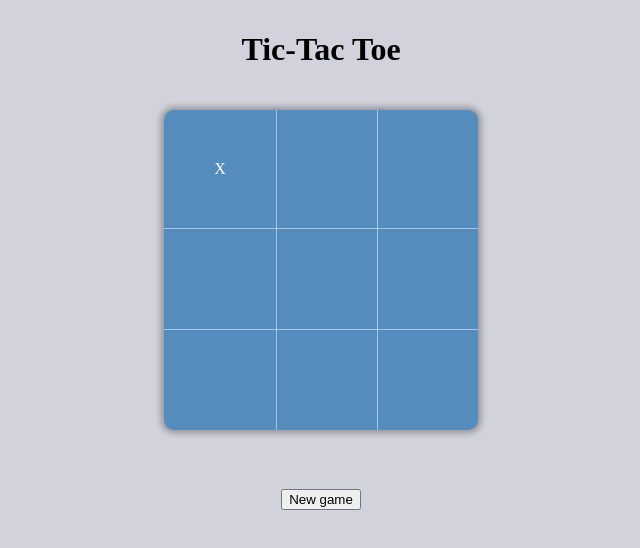
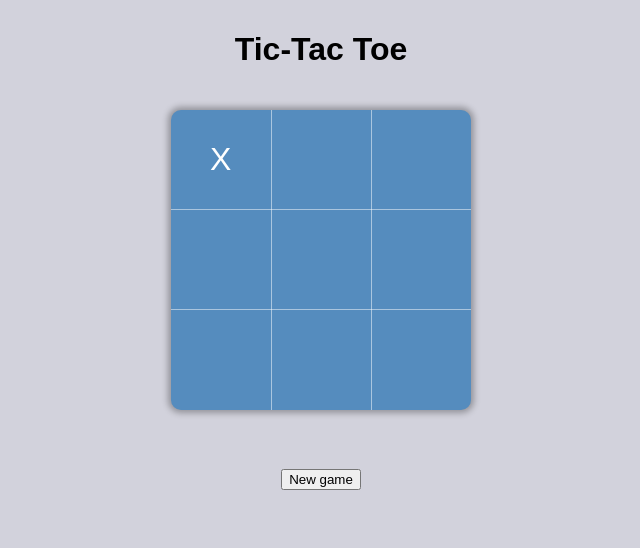
Before and after one commit to szakalyzs/tictactoe, a plain HTML site: page index.html in a window 1280 px wide. Both pictures are taken after a click on the element 539 px from the left and 160 px from the top of the page. Shown: the whole page, without its empty margins (319-959 px from the left). Drawn offline with Linux system fonts and the light colour scheme.

Commit message:
One player game is done.

```diff
--- a/css/styles.css
+++ b/css/styles.css
@@ -1,6 +1,8 @@
 body {
     margin: 0;
     background-color: rgb(210,210,220);
+    font-family: Arial, Helvetica, sans-serif;
+    font-size: 16px;
 
 }
 
@@ -14,7 +16,6 @@ body {
 }
 
 .main__game {
-
     display: inline-block;
 }
 
@@ -27,8 +28,10 @@ body {
 }
 
 .board__cell {
-    padding: 50px;
+    width: 100px;
+    height: 100px;
     border: 1px solid rgba(255,255,255,0.5);
     color: rgb(255,255,255);
+    font-size: 2rem;
 
 }
--- a/js/scripts.js
+++ b/js/scripts.js
@@ -35,11 +35,38 @@ function initGame() {
 
 })();
 
-function checkWin(i, j) {
-    if (gameStatus[i].every(item => item === 'X')) {
+function checkWin(row, col) {
+    if (gameStatus[row].every(item => item === 'X')) {
         console.log('You win!');
+        return;
     }
-    if (gameStatus[j].every(item => item === 'X')) {
+    let count = 0;
+    for (let i = 0; i < 3; i++) {
+        if (gameStatus[i][col] === 'X') {
+            count++;
+        }
+    }
+    if (count === 3) {
+        console.log('You win!');
+        return;
+    }
+    count = 0;
+    for (let i = 0; i < 3; i++) {
+        if (gameStatus[i][i] === 'X') {
+            count++;
+        }
+    }
+    if (count === 3) {
+        console.log('You win!');
+        return;
+    }
+    count = 0;
+    for (let i = 0; i < 3; i++) {
+        if (gameStatus[i][2-i] === 'X') {
+            count++;
+        }
+    }
+    if (count === 3) {
         console.log('You win!');
     }
 }
```
